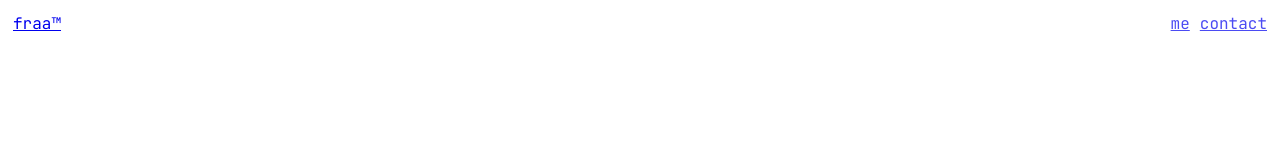
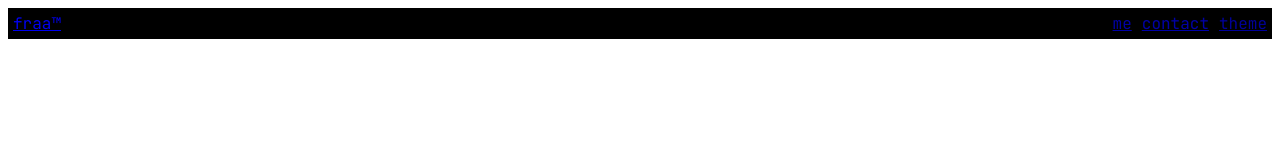
Before and after one commit to fraa2a/portfolio, a website built with Vite: page index.html in a window 1280 px wide. Built offline with nearby package versions, Linux system fonts and the light colour scheme.

Commit message:
Added color scheme toggle

```diff
--- a/index.html
+++ b/index.html
@@ -14,6 +14,7 @@
     <div class="nav-links">
       <a href="#me">me</a>
       <a href="#contact">contact</a>
+      <button id="toggle-theme" class="toggle-theme" type="button"> theme </button>
     </div>
   </nav>
 
--- a/src/main.ts
+++ b/src/main.ts
@@ -1,6 +1,13 @@
 import './style.css'
 import heroImg from './assets/hero.png'
 
-document.querySelector<HTMLDivElement>('#app')!.innerHTML = /* html */`
+const button = document.getElementById("toggle-theme");
 
-`
+button!.onclick = function() {
+    const root: HTMLElement = document.documentElement;
+    if (root.dataset.theme == "dark") {
+        root.dataset.theme = "light";
+    } else {
+        root.dataset.theme = "dark";
+    }
+}
--- a/src/style.css
+++ b/src/style.css
@@ -1,17 +1,37 @@
 @import url('https://fonts.googleapis.com/css2?family=JetBrains+Mono:wght@100..800&display=swap');
 :root {
   --font-main: 'JetBrains Mono', monospace;
-  --white: #ffffff;
-  background-color: black;
-  color: var(--white);
-  font-family: monospace
+  --border: transparent;
+}
+
+:root:not([data-theme]) {
+  --font-main: 'JetBrains Mono', monospace;
+  --border: transparent;
+
+  --bg: black;
+  --fg: white;
 }
 
 @media (prefers-color-scheme: light) {
   :root:not([data-theme]) {
-    background-color: var(--white);
-    color: black;
+    --bg: white;
+    --fg: black;
   }
+}
+
+:root[data-theme="light"] {
+  --bg: white;
+  --fg: black;
+}
+
+:root[data-theme="dark"] {
+  --bg: black;
+  --fg: white;
+}
+
+body {
+  background-color: var(--bg);
+  color: var(--fg);
 }
 
 h1 {
@@ -24,9 +44,8 @@ h1 {
   display: flex;
   justify-content: space-between;
 
-  background-color: var(--white);
+  background-color: var(--fg);
   padding: 5px;
-  border: 10px;
 }
 
 .nav-links {
@@ -41,3 +60,18 @@ h1 {
 .nav-links a:hover {
   opacity: 1;
 }
+
+.nav-links button {
+  all: unset;
+  cursor: pointer;
+
+  color: blue;
+  opacity: 0.6;
+  text-decoration: underline;
+  font: inherit;
+  text-transform: inherit;
+}
+
+.nav-links button:hover {
+  opacity: 1;
+}
```
